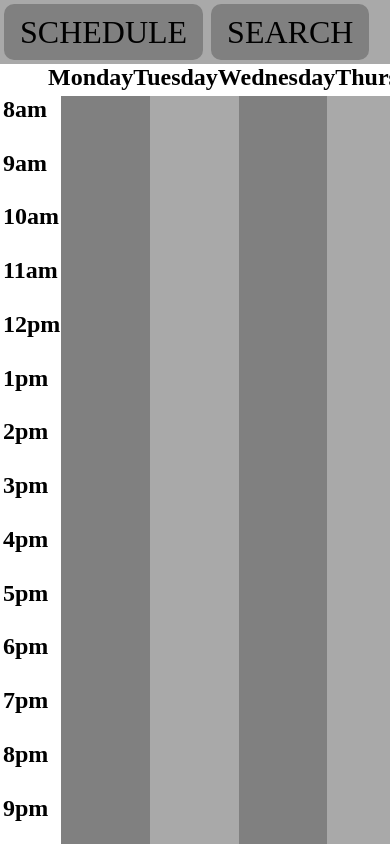
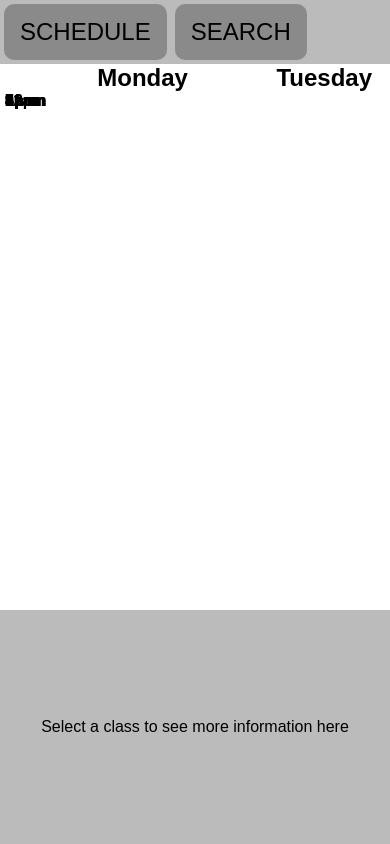
Before and after one commit to fossinating/CourseManager, a Flask app: page / in a window 390 px wide. Run offline with Flask 2, Linux system fonts and the light colour scheme; data that the repository does not hold is empty.

Commit message:
design update
- made both schedule and search mobile compatible
- changed layout to include a permanent side menu on the schedule
- rerouted /class_search to /api/search
- improved responsiveness of the add button in search
- made the hour and day indicators sticky in the schedule to allow for better scrolling

```diff
--- a/app.py
+++ b/app.py
@@ -80,10 +80,8 @@ def search():
     return response
 
 
-@app.route('/class_search', methods=["POST"])
-# TODO: reroute to /api/search
+@app.route('/api/search', methods=["POST"])
 # TODO: Search by name, professor, geneds
-# TODO: Make add button more responsive
 # TODO: Fade if class already in schedule
 # TODO: Fade if class conflicts with schedule
 def class_search():
@@ -93,7 +91,8 @@ def class_search():
     if request.form.get("component") != "any":
         q = q.filter(getattr(Class, "component").like("%%%s%%" % request.form.get("component")))
 
-    return render_template("search-results.html", classes=q.order_by(Class.course_id, Class.class_section).all())
+    return render_template("search-result.html",
+                           classes=q.order_by(Class.course_id, Class.class_section).limit(50).all())
 
 
 @app.route('/api/schedule', methods=["POST", "OPTIONS"])
--- a/static/css/schedule.css
+++ b/static/css/schedule.css
@@ -3,7 +3,9 @@
 }
 
 #main-container {
-    display: flex;
+    display: grid;
+    grid-template-columns: 30% 70%;
+
     overflow: hidden;
 
     overflow-x: auto;
@@ -13,10 +15,15 @@
     height: 100%;
     width: 100%;
 
-    overflow: hidden;
+    overflow: auto;
+}
+
+#schedule {
+    min-width: 60rem;
 
     display: grid;
-    grid-template: 2rem 1fr / 3rem repeat(5, 1fr);
+    /* 14 hours, times 12 slots per hour */
+    grid-template: auto repeat(168, 1fr) / auto repeat(5, 1fr);
 }
 
 #schedule-subcontainer {
@@ -32,31 +39,54 @@
     grid-template-columns: auto repeat(5, 1fr);
 }
 
+.hour-indicator, .day-indicator {
+    margin: 0 0 0 0;
+    padding: 0;
+}
+
 .hour-indicator {
     height: 0;
-    margin: 0 0 0 3px;
-    padding-right: 1px;
+    position: -webkit-sticky;
+    position: sticky;
+    left: 5px;
+    grid-column: 1/2;
+    z-index: 9;
+    padding-right: 10px;
+    font-size: 1em;
+}
+
+.hour-background {
+    grid-column: 1/2;
+    grid-row: 2/169;
+    position: sticky;
+    position: -webkit-sticky;
+    left: 0;
+    background-color: var(--background-color);
+    z-index: 8;
 }
 
 .day-indicator {
     text-align: center;
-    padding-top: 0;
-    margin-top: 0;
+    position: sticky;
+    position: -webkit-sticky;
+    top: 0;
+    background-color: var(--background-color);
+    z-index: 10;
 }
 
 .day-schedule{
     display: grid;
     grid-template-rows: repeat(168, 1fr);
-    grid-row: 1/168;
+    grid-row: 2/169;
     height: 100%;
 }
 
 .day-schedule:nth-child(odd) {
-    background-color: grey;
+    background-color: var(--secondary-color);
 }
 
 .day-schedule:nth-child(even) {
-    background-color: darkgrey;
+    background-color: var(--tertiary-color);
 }
 
 .visible {
@@ -163,6 +200,41 @@
     font-weight: bold;
 }
 
-@media only screen and (max-width: 600px) {
+#menu-container {
+    display: grid;
+    height: 100%;
+    background-color: var(--secondary-color);
+    overflow: hidden;
+}
 
+#menu-items {
+    display: flex;
+    justify-content: center;
+    align-items: center;
+    text-align: center;
 }
+
+#menu-container > * {
+    grid-column: 1;
+    grid-row: 1;
+}
+
+@media screen and (max-width: 600px) {
+    #main-container {
+        grid-template-columns: 1fr;
+        grid-template-rows: 70% 30%;
+    }
+
+    #menu-container {
+        grid-row: 2/3;
+    }
+
+    #class-descriptions {
+        transition: bottom 0.5s ease-in-out;
+        bottom: -100%;
+    }
+
+    #class-descriptions.visible {
+        bottom: 0;
+    }
+}
--- a/static/css/styles.css
+++ b/static/css/styles.css
@@ -1,7 +1,18 @@
+:root {
+    --background-color: white;
+    --text-color: black;
+    --primary-color: #8a8a8a;
+    --secondary-color: #bbb;
+    --tertiary-color: #ccc;
+    --negative-color: #df5858;
+    --positive-color: #7aff7a;
+}
+
 html {
     height: 100%;
     width: 100%;
     margin: 0;
+    font-family: Arial, sans-serif;
 }
 
 body {
@@ -18,20 +29,20 @@ body {
     grid-column: 1/2;
     display: flex;
     flex-direction: row;
-    background-color: darkgrey;
+    background-color: var(--secondary-color);
 }
 
 .nav_item {
-    font-size: 2rem;
+    font-size: 1.5rem;
 
     display: flex;
     justify-items: center;
     align-items: center;
     padding: 1rem;
-    background-color: grey;
+    background-color: var(--primary-color);
     border-radius: 10px;
     margin: 0.25rem;
     text-decoration: none;
-    color: black;
+    color: var(--text-color);
     text-transform: uppercase;
 }
--- a/templates/schedule.html
+++ b/templates/schedule.html
@@ -5,16 +5,26 @@
 {% endblock %}
 {% block content %}
 <div id="main-container">
+<div id="menu-container">
+    <div id="menu-items">
+        Select a class to see more information here
+    </div>
+<div id="class-descriptions">
+<div class="close-description-button button" onclick="close_class_details()">x</div>
+<!-- Filled by requests -->
+</div>
+</div>
 <div id="schedule-container">
+<div id="schedule">
 <h2 class="day-indicator" style="grid-column: 2/3">Monday</h2>
 <h2 class="day-indicator" style="grid-column: 3/4">Tuesday</h2>
 <h2 class="day-indicator" style="grid-column: 4/5">Wednesday</h2>
 <h2 class="day-indicator" style="grid-column: 5/6">Thursday</h2>
 <h2 class="day-indicator" style="grid-column: 6/7">Friday</h2>
-<div id="schedule-subcontainer">
 {% for hour in range(14) %}
-    <h2 class="hour-indicator" style="grid-row: {{ hour * 12 + 1 }}/{{ hour * 12 + 2 }}">{{ humanize_hour(hour + 8) }}</h2>
+    <h2 class="hour-indicator" style="grid-row: {{ hour * 12 + 2 }}/{{ hour * 12 + 3 }}">{{ humanize_hour(hour + 8) }}</h2>
 {% endfor %}
+<div class="hour-background"></div>
 <!-- The following divs are filled by requests-->
 <div id="monday" class="day-schedule"></div>
 <div id="tuesday" class="day-schedule"></div>
@@ -23,10 +33,6 @@
 <div id="friday" class="day-schedule"></div>
 </div>
 </div>
-<div id="class-descriptions">
-<div class="close-description-button button" onclick="close_class_details()">x</div>
-<!-- Filled by requests -->
-</div>
 </div>
 {% endblock %}
 {% block script %}
--- a/templates/search.html
+++ b/templates/search.html
@@ -6,7 +6,7 @@
 {% block content %}
 <div id="content-container">
     <div id="search-container">
-        <form id="search-form" autocomplete="off" action="/class_search">
+        <form id="search-form" autocomplete="off" action="/api/search">
             <label for="class_code">Class Code</label>
             <input id="class_code" name="class_code" class="onUpdate" type="text">
             <label for="component"></label>
```
Also changed, not shown: other parts of static/css/schedule.css (+19 -12 lines), static/css/search.css (+99 -44 lines), static/js/search.js (+21 -0 lines), templates/search-result.html (added, +22 -0 lines), templates/search-results.html (deleted, +0 -12 lines).
